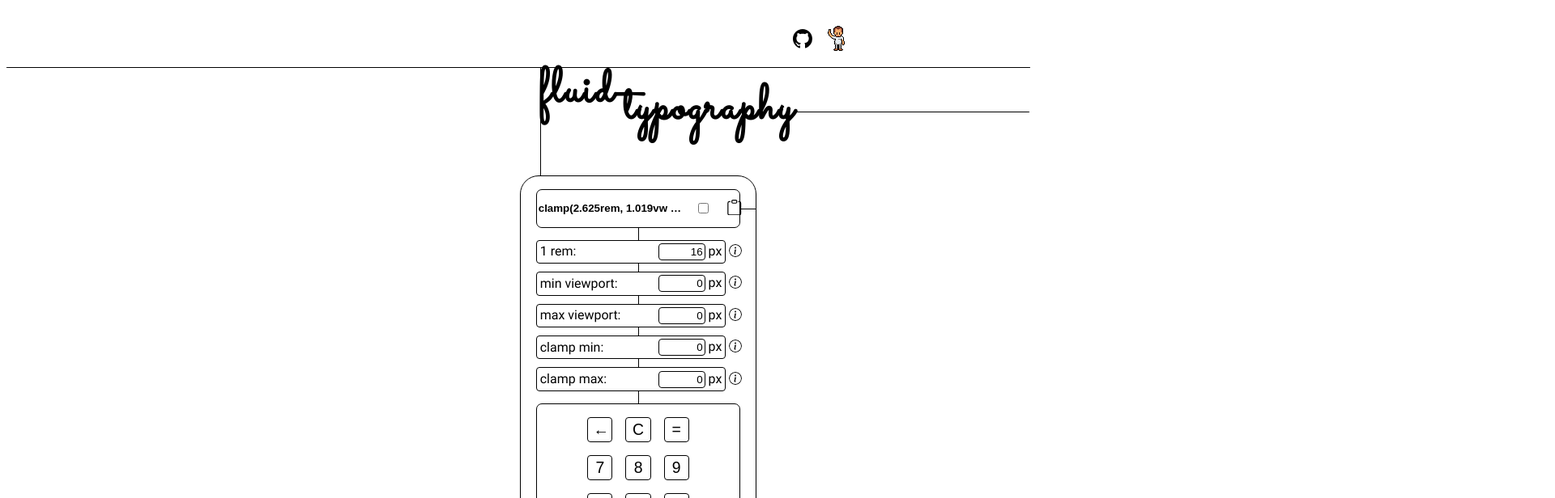
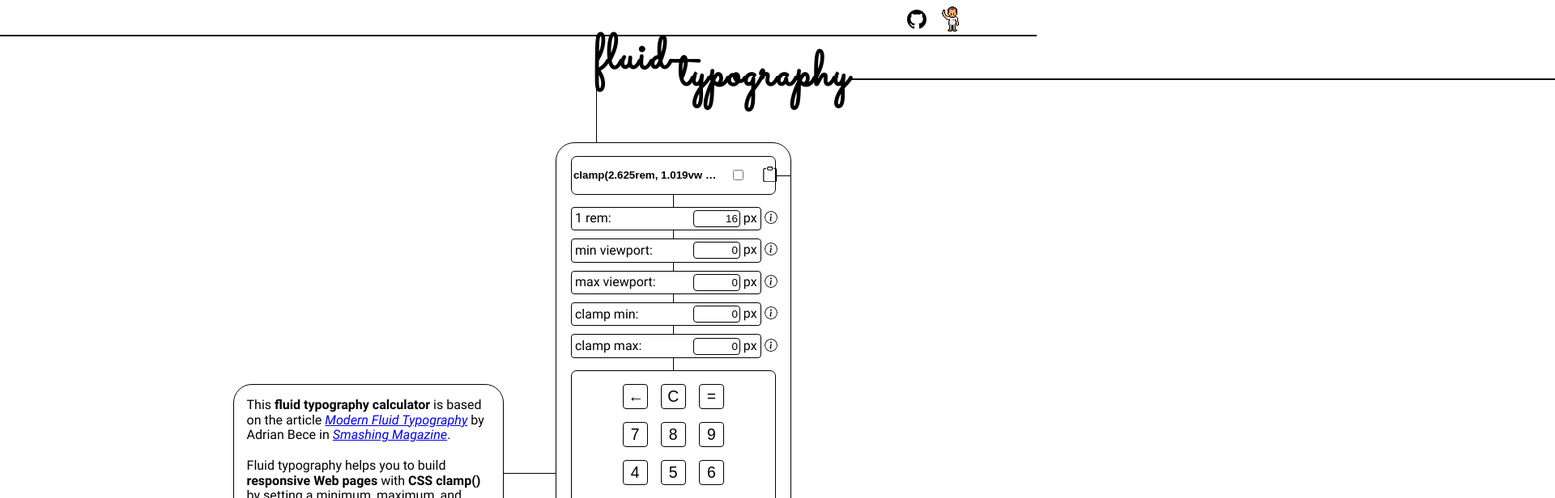
Before and after one commit to 10high/Fluid-Typography-Calculator, a React (Vite) app: page / in a window 1280 px wide. Shown: the top 616 px of the page at 81% size, 1920 px wide, since content can reach past the window. Built offline with nearby package versions, Linux system fonts and the light colour scheme.

Commit message:
style: layout...
responsive Description positioning, Description connecting lines, max main width with Header positioning

```diff
--- a/src/App.jsx
+++ b/src/App.jsx
@@ -1,4 +1,4 @@
-import { useState } from "react";
+import { useEffect, useState } from "react";
 import Styles from "./App.module.css";
 import Tooltip from "./components/Tooltip/Tooltip";
 import UnitInput from "./components/UnitInput/UnitInput";
@@ -9,6 +9,7 @@ import AnnotateResult from "./components/AnnotateResult/AnnotateResult";
 import VerticalConnectingLine from "./layout/VerticalConnectingLine/VerticalConnectingLine";
 import NavBar from "./components/NavBar/NavBar";
 import Header from "./components/Header/Header";
+import Description from "./components/Description/Description";
 
 const keypadButtons = [
   { value: "7", key: self.crypto.randomUUID() },
@@ -97,13 +98,38 @@ function App() {
     `clamp(2.625rem, 1.019vw + 2.396rem, 3.313rem)`
   );
   const [annotate, setAnnotate] = useState(false);
+  const [screenIsSmall, setScreenIsSmall] = useState(false);
+
+  useEffect(function handleWindowResize() {
+    if (window.innerWidth < 1001) {
+      setScreenIsSmall(true);
+    } else {
+      setScreenIsSmall(false);
+    }
+    window.addEventListener("resize", handleWindowResize);
+    return function () {
+      window.removeEventListener("resize", handleWindowResize);
+    };
+  }, []);
 
   return (
     <>
       <NavBar />
+
       <main>
         <div className={Styles.main__Container}>
-          <Header />
+          {!screenIsSmall && (
+            <>
+              <div></div>
+              <div className={Styles.description__leftContainer}>
+                <Description />
+                <div className={Styles.description__leftConnectingLine}></div>
+              </div>
+            </>
+          )}
+          <div className={Styles.header}>
+            <Header />
+          </div>
           <div className={Styles.calculator}>
             <div></div>
             <div className={Styles.resultDisplay__border}>
@@ -119,7 +145,7 @@ function App() {
               <CopyToClipbpard resultValue={resultValue} />
             </div>
             <div className={Styles.resultDisplay__rightLine}></div>
-            <VerticalConnectingLine height={16} />
+            <VerticalConnectingLine height={16} width={"50%"} />
             {inputFieldObjs.map((item, index) => (
               <>
                 <div key={unitInputDivSpacerKeys[index]}></div>
@@ -144,10 +170,10 @@ function App() {
                   </Tooltip>
                 </div>
                 <div key={unitInputDivSpacerKeys[++index]}></div>
-                <VerticalConnectingLine height={12} />
+                <VerticalConnectingLine height={12} width={"50%"} />
               </>
             ))}
-            <VerticalConnectingLine height={4} />
+            <VerticalConnectingLine height={4} width={"50%"} />
             <div></div>
             <div className={Styles.keypad}>
               <div className={Styles.keypadContainer}>
@@ -182,6 +208,12 @@ function App() {
             </div>
             <div></div>
           </div>
+          {screenIsSmall && (
+            <>
+              <VerticalConnectingLine height={64} width={"0%"} />
+              <Description />
+            </>
+          )}
         </div>
       </main>
     </>
--- a/src/App.module.css
+++ b/src/App.module.css
@@ -1,16 +1,52 @@
 main {
   display: flex;
-  justify-content: flex-end;
+  justify-content: center;
+  min-width: 350px;
+  max-width: 1000px;
+
+  @media (min-width: 1000px) {
+    justify-content: flex-end;
+  }
+}
+
+.header {
+  position: relative;
+  left: 50px;
 }
 
 .main__Container {
   display: grid;
   grid-template-columns: 1fr;
+  justify-items: center;
+  margin: 0 0 0 0;
+
+  @media (min-width: 1000px) {
+    margin: 0 64px 0 0;
+    grid-template-columns: auto 1fr;
+    grid-template-rows: auto 1fr;
+    grid-auto-flow: column;
+    justify-items: start;
+  }
+  @media (min-width: 1100px) {
+    margin: 0;
+  }
+}
+
+.description__leftContainer {
+  align-self: end;
+  display: flex;
+  align-items: center;
+  position: relative;
+  bottom: 32px;
+}
+
+.description__leftConnectingLine {
+  box-sizing: border-box;
+  width: 64px;
+  border-bottom: solid 1.5px black;
 }
 
 .calculator {
-  position: relative;
-  right: 25px;
   width: clamp(15.75rem, 4.074074074vw + 14.83333333rem, 18.5rem);
   display: grid;
   grid-template-columns: 1fr 2fr 1fr;
--- a/src/components/Description/styles.module.css
+++ b/src/components/Description/styles.module.css
@@ -1,7 +1,6 @@
 .description {
-  width: 350px;
-  display: flex;
-  flex-direction: column;
+  width: 300px;
+  height: min-content;
   border-style: solid;
   border-color: black;
   border-width: 1.5px;
--- a/src/components/Header/Header.jsx
+++ b/src/components/Header/Header.jsx
@@ -8,7 +8,6 @@ export default function Header() {
       <div className={Styles.pageTitle}>
         <h2 className={Styles.pageTitle__fluid}>fluid</h2>
         <h2 className={Styles.pageTitle__typography}>typography</h2>
-        <div className={Styles.pageTitle__lineRight}></div>
         <div className={Styles.pageTitle__lineDown}></div>
       </div>
     </>
--- a/src/components/Header/styles.module.css
+++ b/src/components/Header/styles.module.css
@@ -27,18 +27,20 @@
 }
 
 .pageTitle__typography {
+  position: relative;
   margin: 0;
   margin-top: clamp(0.9375rem, 0.6481481481vw + 0.7916666667rem, 1.375rem);
   font-size: inherit;
 }
 
-.pageTitle__lineRight {
-  width: clamp(4.5625rem, 23.61111111vw + -0.75rem, 20.5rem);
-  margin: 0;
-  margin-top: clamp(2.3125rem, 1.851851852vw + 1.895833333rem, 3.5625rem);
+.pageTitle__typography::after {
+  content: "";
+  position: absolute;
+  top: 54%;
   border-top-style: solid;
-  border-top-width: 1.5px;
+  border-top-width: 2.5px;
   border-top-color: black;
+  width: 100vw;
 }
 
 .pageTitle__lineDown {
--- a/src/components/NavBar/styles.module.css
+++ b/src/components/NavBar/styles.module.css
@@ -1,15 +1,26 @@
 .navbar {
-  min-width: 360px;
+  position: relative;
+  min-width: 350px;
+  max-width: 1200px;
   display: flex;
   justify-content: flex-end;
   align-items: center;
+}
+
+.navbar::after {
+  position: absolute;
+  top: 100%;
+  left: 0;
+  content: "";
   border-bottom-style: solid;
   border-bottom-color: black;
-  border-bottom-width: 1.5px;
+  border-bottom-width: 2.5px;
+  width: 100vw;
 }
 
 ul {
   list-style-type: none;
+  margin: 0 8px 0 0;
 }
 
 .navbar__list {
@@ -18,7 +29,6 @@ ul {
   justify-content: flex-end;
   align-items: center;
   gap: 1rem;
-  margin-right: clamp(1.5rem, 21.38888888888889vw + -3.3125rem, 15.9375rem);
   padding-top: 0.5rem;
 }
 
--- a/src/index.css
+++ b/src/index.css
@@ -46,4 +46,5 @@ html {
 
 body {
   line-height: 1;
+  margin: 0;
 }
--- a/src/layout/VerticalConnectingLine/VerticalConnectingLine.jsx
+++ b/src/layout/VerticalConnectingLine/VerticalConnectingLine.jsx
@@ -1,22 +1,24 @@
-import Styles from "./styles.module.css";
-
 import PropTypes from "prop-types";
 
 VerticalConnectingLine.propTypes = {
   height: PropTypes.number,
+  width: PropTypes.string,
 };
 
 const key = self.crypto.randomUUID();
 
-export default function VerticalConnectingLine({ height }) {
+export default function VerticalConnectingLine({ height, width }) {
   return (
     <>
       <div></div>
 
       <div
         key={key}
-        style={{ height: height }}
-        className={Styles.connectingLine}
+        style={{
+          height: height,
+          width: width,
+          borderRight: "solid 1.5px black",
+        }}
       ></div>
 
       <div></div>
--- a/src/layout/VerticalConnectingLine/styles.module.css
+++ /dev/null
@@ -1,4 +0,0 @@
-.connectingLine {
-  width: 50%;
-  border-right: solid 1.5px black;
-}
```
Also changed, not shown: package.json (+8 -0 lines), 1 other file (tests, documents, lock files or other folders).
